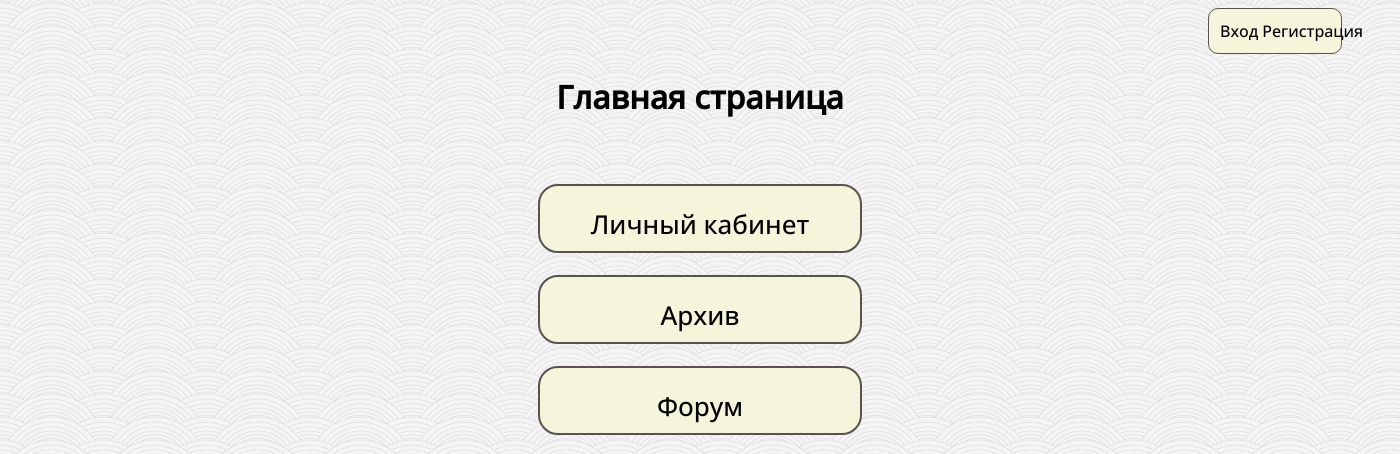
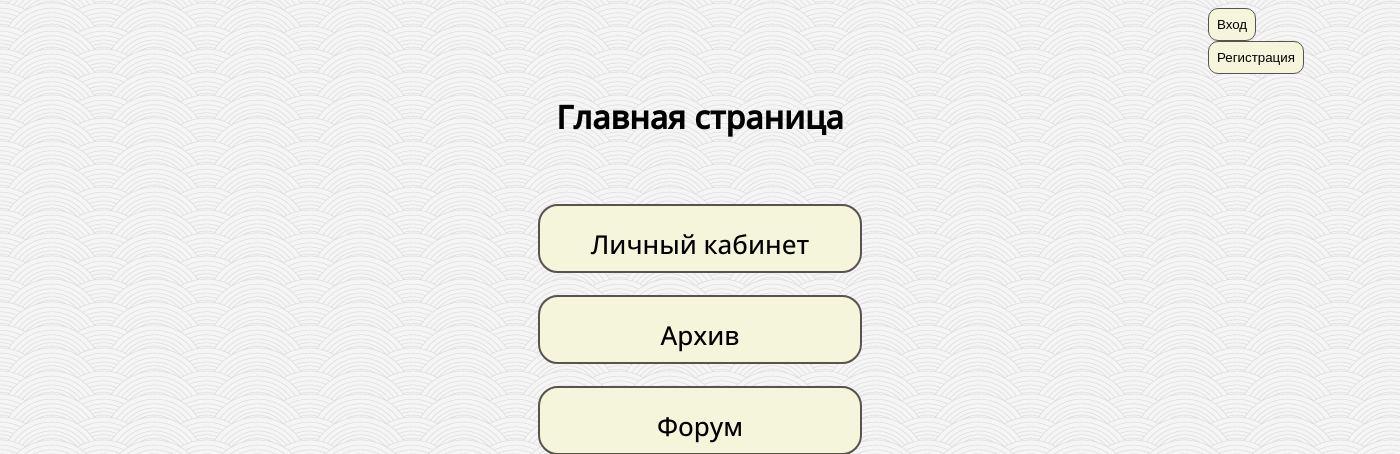
Before and after one commit to N1stDev/EducationalPlatform, a Django app: page / in a window 1400 px wide. Shown: the top 454 px of the page. Run offline with Django 4.2, Linux system fonts and the light colour scheme.

Commit message:
Update index.html

```diff
--- a/main/templates/main/index.html
+++ b/main/templates/main/index.html
@@ -7,14 +7,8 @@
         <link href="{% static 'style.css' %}" rel="stylesheet" type="text/css"/>
     </head>
     <body>
-        <div class="auth">
-            <table>
-                <tr>
-                    <td><a href="#blackout_login" id="top">Вход</a></td>
-                    <td><a href="#blackout_register" id="top">Регистрация</a></td>
-                </tr>
-            </table>
-        </div>
+        <button href="#blackout_login" class="auth">Вход</button>
+        <button href="#blackout_register" class="auth">Регистрация</button>
         <div id="blackout_login">
             <div class="pop_up" id="login_window">
                 <form>
```
